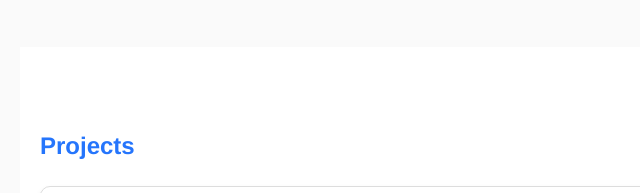
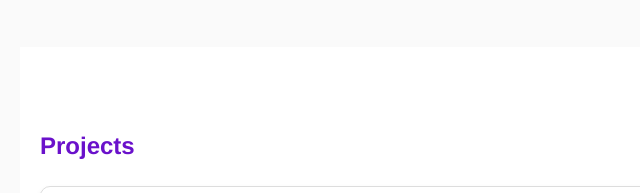
Before and after one commit to Unsapervaiz/unsa-pervaiz-portfolio, a plain HTML site: page index.html in a window 1280 px wide. Shown: the part 1180-1373 px from the top of the page, 0-640 px from the left. Drawn offline with Linux system fonts and the light colour scheme; files whose address does not match are found by name.

Commit message:
Add files via upload

```diff
--- a/style.css
+++ b/style.css
@@ -72,7 +72,7 @@ section#projects {
 }
 
 section#projects h2 {
-    color: #2575fc;
+    color: #6a11cb;
 }
 
 section#contact {
```
